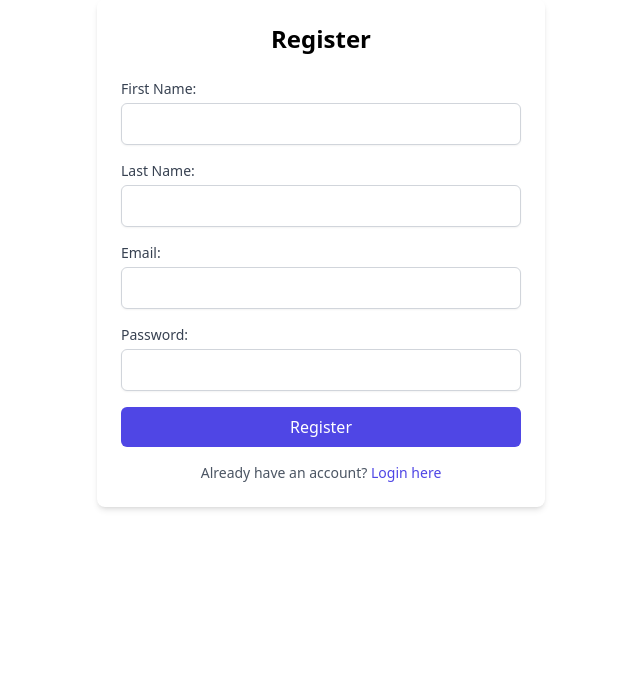
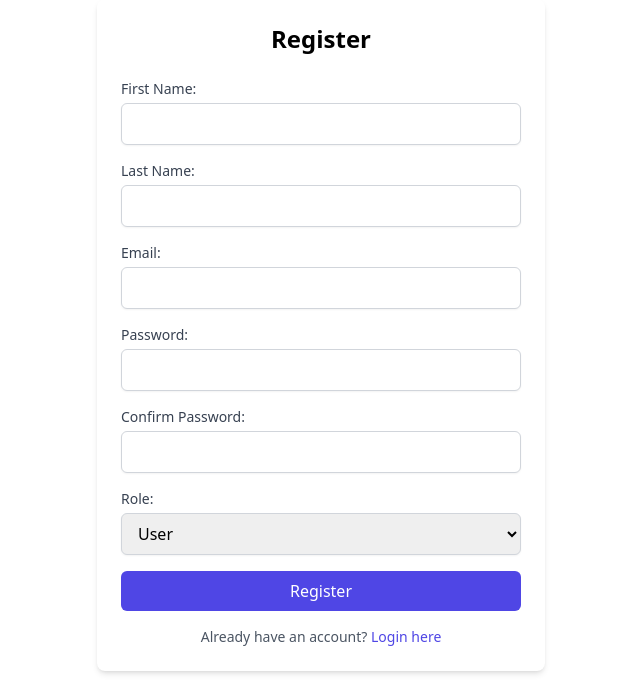
Before and after one commit to Lythical1/jobspot-portfolio, a PHP site: page /app/web/user/register in a window 1280 px wide. Shown: the part 105-800 px from the top of the page, without its empty margins (319-959 px from the left). Run offline with PHP 8.4, Linux system fonts and the light colour scheme; some libraries are stand-ins or nearby versions.

Commit message:
Add role selection and password confirmation to user registration

```diff
--- a/app/core/users.php
+++ b/app/core/users.php
@@ -17,14 +17,15 @@ class Users
         return $stmt->fetch();
     }
 
-    public function createUser($first_name, $last_name, $email, $password)
+    public function createUser($first_name, $last_name, $email, $password, $role)
     {
         $pdo = Database::connectDb();
-        $stmt = $pdo->prepare("INSERT INTO users (first_name, last_name, email, password) VALUES (:first_name, :last_name, :email, :password)");
+        $stmt = $pdo->prepare("INSERT INTO users (first_name, last_name, email, password, role) VALUES (:first_name, :last_name, :email, :password, :role)");
         $stmt->bindParam(':first_name', $first_name);
         $stmt->bindParam(':last_name', $last_name);
         $stmt->bindParam(':email', $email);
         $stmt->bindParam(':password', $password);
+        $stmt->bindParam(':role', $role);
         $stmt->execute();
 
 
--- a/app/web/user/register.php
+++ b/app/web/user/register.php
@@ -9,16 +9,26 @@ if ($_SERVER['REQUEST_METHOD'] == 'POST') {
     $last_name = $_POST['last_name'];
     $email = $_POST['email'];
     $password = $_POST['password'];
+    $role = $_POST['role'];
+    $password_confirm = $_POST['confirm_password'];
 
+    switch (true) {
+        case ($password == $password_confirm):
             // Hash the password before storing it
             $hashed_password = password_hash($password, PASSWORD_DEFAULT);
 
             // Create user
-    $users->createUser($first_name, $last_name, $email, $hashed_password);
+            $users->createUser($first_name, $last_name, $email, $hashed_password, $role);
 
             // Redirect to login page after successful registration
             header("Location: /user/login");
             exit();
+
+        default:
+            // Handle password mismatch
+            echo "<script>alert('Passwords do not match. Please try again.');</script>";
+            break;
+    }
 }
 
 ?>
@@ -59,6 +69,19 @@ if ($_SERVER['REQUEST_METHOD'] == 'POST') {
                     class="mt-1 block w-full px-3 py-2 border border-gray-300 rounded-md shadow-sm focus:outline-none focus:ring-indigo-500 focus:border-indigo-500">
             </div>
             <div>
+                <label for="confirm_password" class="block text-sm font-medium text-gray-700">Confirm Password:</label>
+                <input type="password" id="confirm_password" name="confirm_password" required
+                    class="mt-1 block w-full px-3 py-2 border border-gray-300 rounded-md shadow-sm focus:outline-none focus:ring-indigo-500 focus:border-indigo-500">
+            </div>
+            <div>
+                <label for="role" class="block text-sm font-medium text-gray-700">Role:</label>
+                <select id="role" name="role" required
+                    class="mt-1 block w-full px-3 py-2 border border-gray-300 rounded-md shadow-sm focus:outline-none focus:ring-indigo-500 focus:border-indigo-500">
+                    <option value="user">User</option>
+                    <option value="employer">Employer</option>
+                </select>
+            </div>
+            <div>
                 <button type="submit"
                     class="w-full bg-indigo-600 text-white py-2 px-4 rounded-md hover:bg-indigo-700 focus:outline-none focus:ring-2 focus:ring-indigo-500 focus:ring-offset-2">
                     Register
```
Lines whose indentation alone changed are shown as unchanged.
